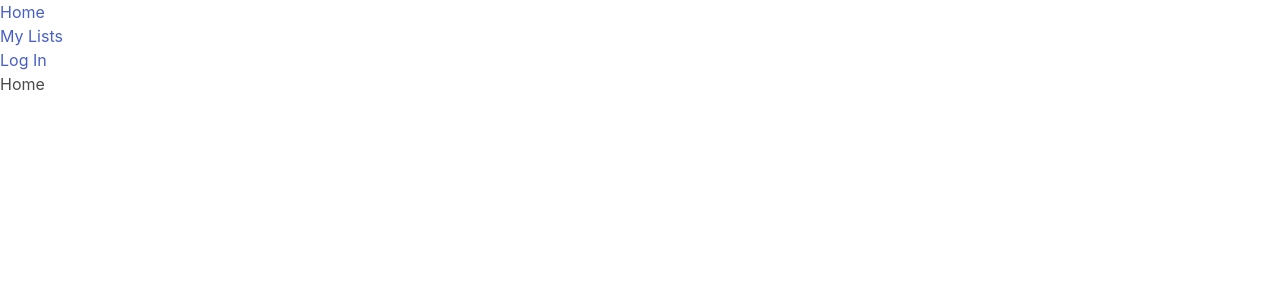
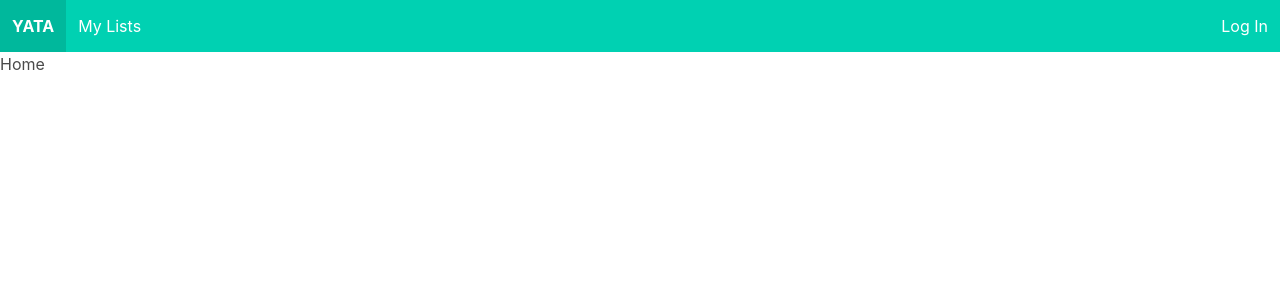
Before and after one commit to yata-project/yata-web-app, a React (Create React App) app: page / in a window 1280 px wide. Shown: the top 300 px of the page. Built offline with nearby package versions, Linux system fonts and the light colour scheme.

Commit message:
Stylize and format the navbar

```diff
--- a/src/components/nav/Navbar.js
+++ b/src/components/nav/Navbar.js
@@ -4,21 +4,19 @@ import {
 
 function NavBar() {
     return (
-    <div>
-        <nav>
-          <ul>
-            <li>
-              <Link to="/">Home</Link>
-            </li>
-            <li>
-              <Link to="/lists">My Lists</Link>
-            </li>
-            <li>
-              <Link to="/login">Log In</Link>
-            </li>
-          </ul>
+        <nav class="navbar is-primary" role="navigation" aria-label="main navigation">
+          <div class="navbar-brand">
+            <Link class="navbar-item has-text-weight-bold" to="/">YATA</Link>
+          </div>
+
+          <div class="navbar-start">
+            <Link to="/lists" class="navbar-item">My Lists</Link>
+          </div>
+
+          <div class="navbar-end">
+            <Link to="/login" class="navbar-item">Log In</Link>
+          </div>
         </nav>
-        </div>
         );
 }
 
```
